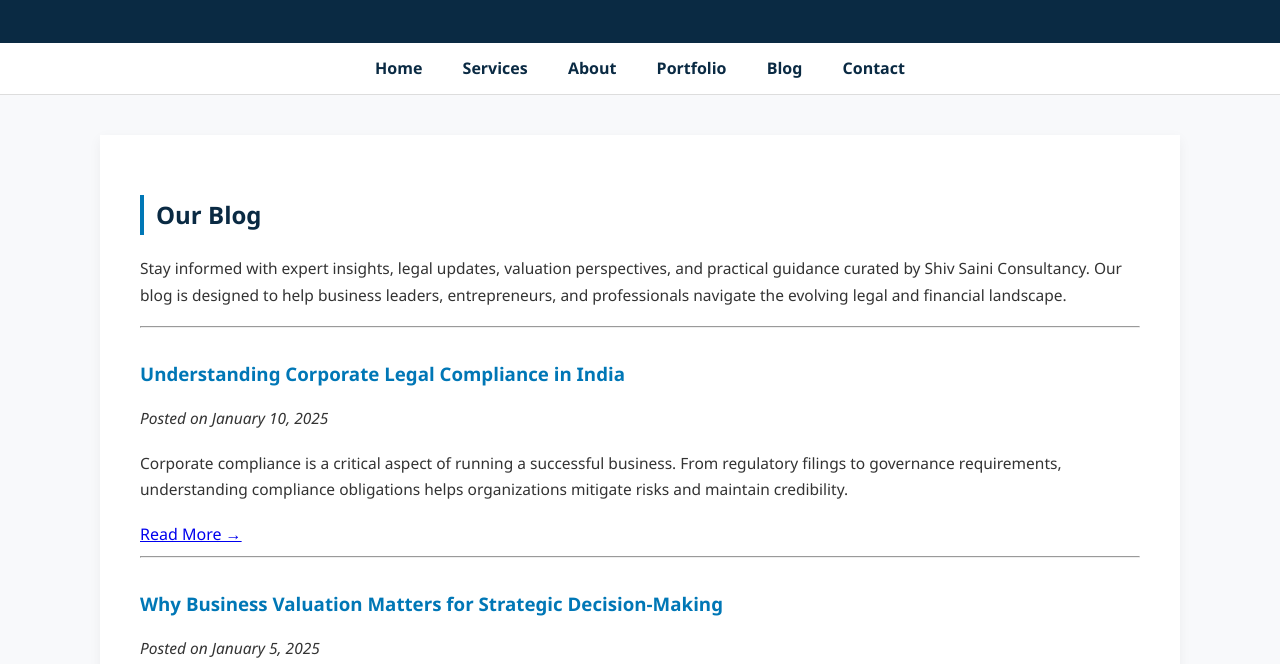
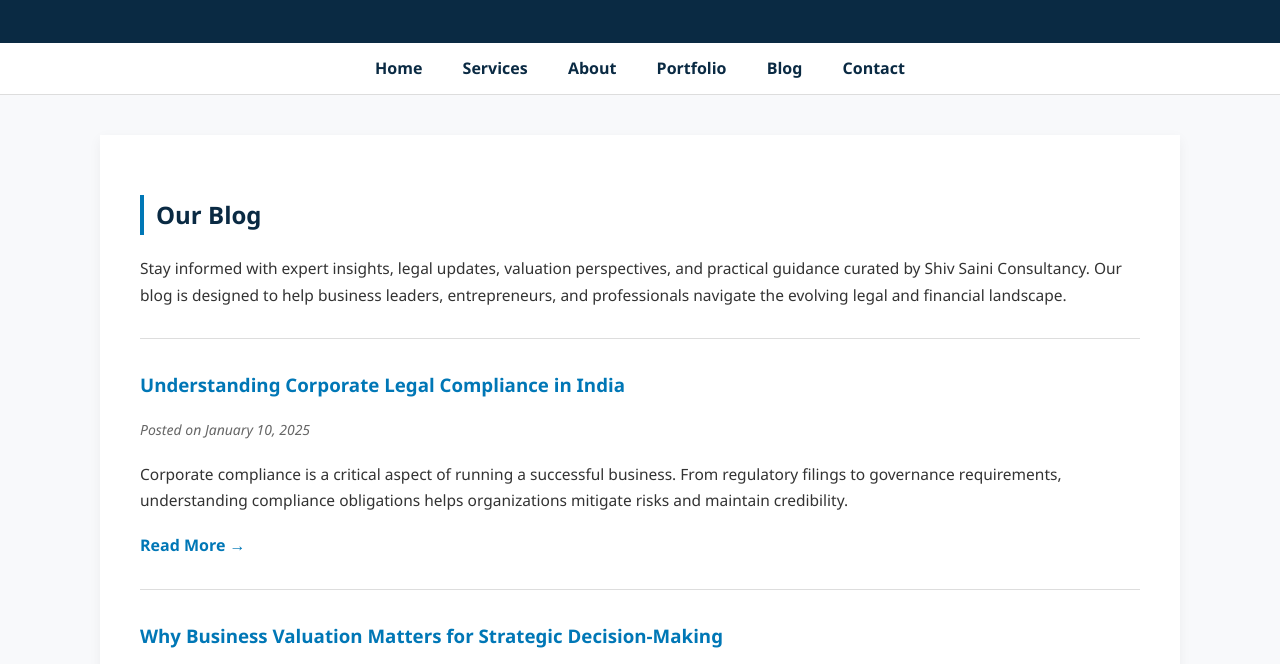
Before and after one commit to shiv-saini-consultancy/consultancy-website, a plain HTML site: page blog.html in a window 1280 px wide. Shown: the part 123-787 px from the top of the page. Drawn offline with Linux system fonts and the light colour scheme.

Commit message:
Styles updated
Some style added for blog page

```diff
--- a/css/style.css
+++ b/css/style.css
@@ -82,3 +82,32 @@ footer {
     padding: 15px;
     font-size: 14px;
 }
+
+article {
+    margin-bottom: 30px;
+}
+
+article h3 {
+    margin-bottom: 5px;
+}
+
+article p em {
+    color: #666;
+    font-size: 14px;
+}
+
+article a {
+    color: #0077b6;
+    text-decoration: none;
+    font-weight: 600;
+}
+
+article a:hover {
+    text-decoration: underline;
+}
+
+hr {
+    border: none;
+    border-top: 1px solid #ddd;
+    margin: 30px 0;
+}
```
